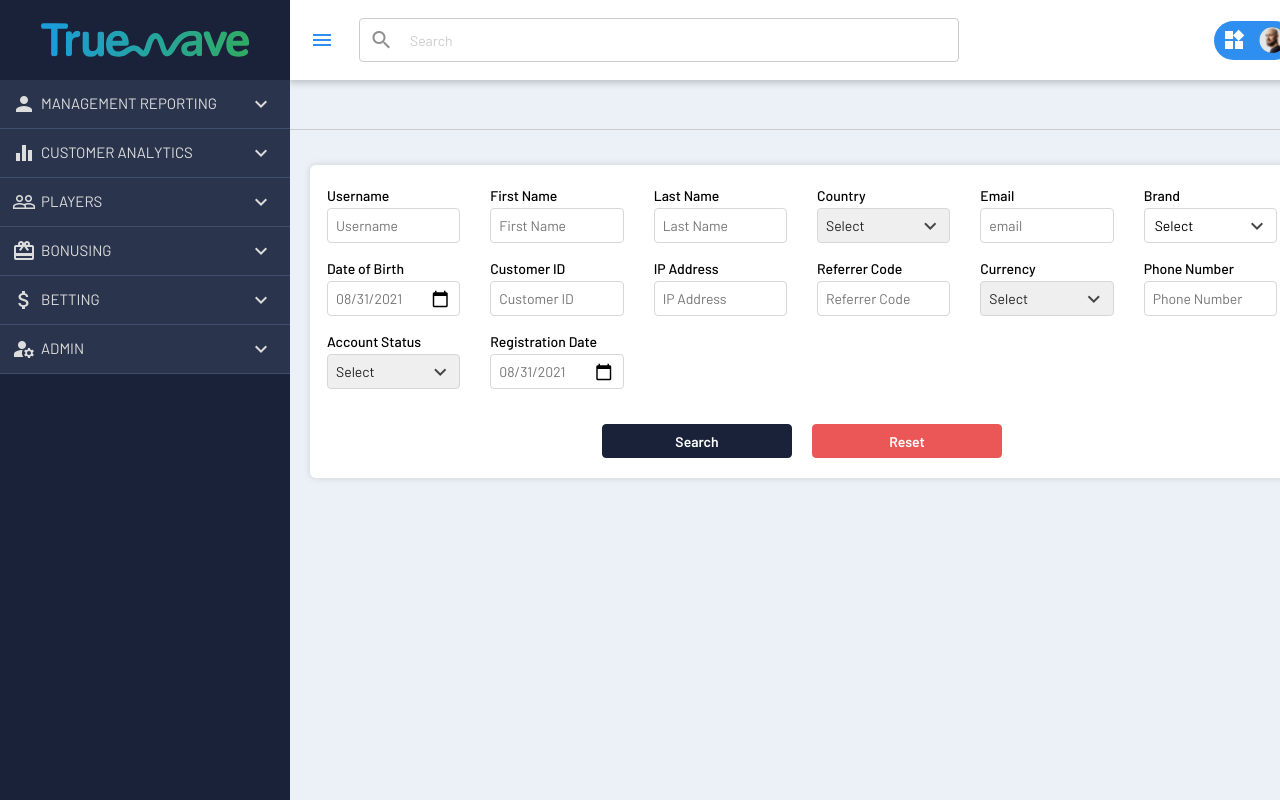
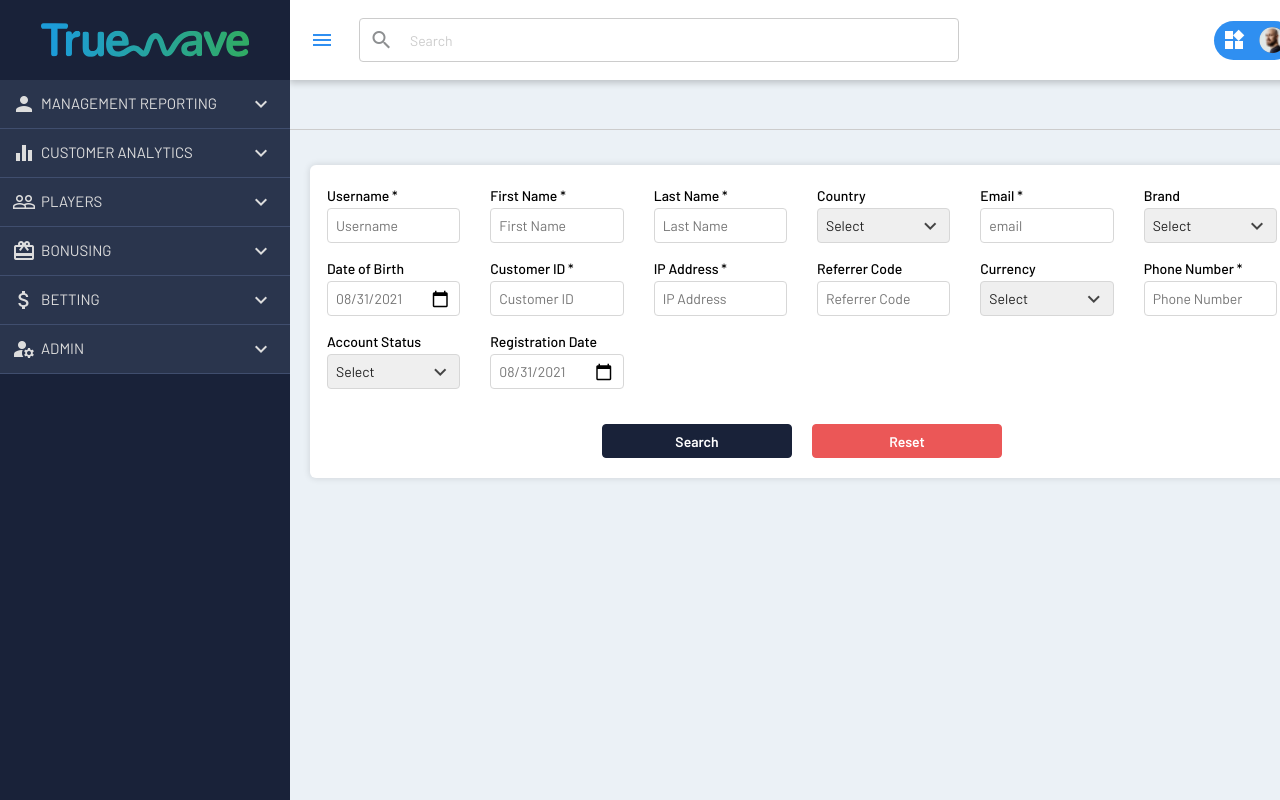
Before and after one commit to sirisha-ui/platform-fe, a React (Create React App) app: page /playersearch in a window 1280 px wide. Shown: the top 800 px of the page. Built offline with nearby package versions, Linux system fonts and the light colour scheme.

Commit message:
committed changes for * fields for player search

```diff
--- a/src/components/Players/playersSearch.js
+++ b/src/components/Players/playersSearch.js
@@ -182,7 +182,7 @@ class playerSearch extends React.Component{
                         <div className="row">
                            <div className="col-2">
                               <div className="CMS-formGroup">
-                                 <div className="CMS-formLabel">Username</div>
+                                 <div className="CMS-formLabel">Username *</div>
                                  <div className="CMS-formControl">
                                     {/* <input type="" id="" name="" placeholder="Username"/> */}
                                     <input type="text" placeholder="Username" value={this.state.username} onChange={this.onChangeUserName} />
@@ -191,7 +191,7 @@ class playerSearch extends React.Component{
                            </div>
                            <div className="col-2">
                               <div className="CMS-formGroup">
-                                 <div className="CMS-formLabel">First Name</div>
+                                 <div className="CMS-formLabel">First Name *</div>
                                  <div className="CMS-formControl">
                                     {/* <input type="" id="" name="" placeholder="First Name"/> */}
                                     <input type="text" placeholder="First Name" value={this.state.firstName} onChange={this.onChangeFirstName} />
@@ -201,7 +201,7 @@ class playerSearch extends React.Component{
                            </div>
                            <div className="col-2">
                               <div className="CMS-formGroup">
-                                 <div className="CMS-formLabel">Last Name</div>
+                                 <div className="CMS-formLabel">Last Name *</div>
                                  <div className="CMS-formControl">
                                     {/* <input type="" id="" name="" placeholder="Last Name"/> */}
                                     <input type="text" placeholder="Last Name" value={this.state.lastName} onChange={this.onChangeLastName} />
@@ -233,7 +233,7 @@ class playerSearch extends React.Component{
                            </div>
                            <div className="col-2">
                               <div className="CMS-formGroup">
-                                 <div className="CMS-formLabel">Email</div>
+                                 <div className="CMS-formLabel">Email *</div>
                                  <div className="CMS-formControl">
                                     {/* <input type="" id="" name="" placeholder="email"/> */}
                                     <input type="text" placeholder="email" value={this.state.email} onChange={this.onChangeEmail} />
@@ -244,12 +244,10 @@ class playerSearch extends React.Component{
                            <div className="col-2">
                               <div className="CMS-formGroup">
                                  <div className="CMS-formLabel">Brand</div>
-                                 <div className="CMS-dropdown CMS-brands-dropdown CMS-formControl">
-                                    <div className="CMS-dropdown-btn">Select</div>
-                                    <div className="CMS-dropdown-menu CMS-form-group">
+                                 <div className="CMS-dropdown CMS-formControl">
                                     <div className="CMS-select">
-                                    <select id="currency" name="File" value={this.state.brand} onChange={this.onChangeBrand}>
-                                          <option value="">Select</option>
+                                       <select value={this.state.brand} onChange={this.onChangeBrand}>
+                                       <option value="">Select</option>
                                           <option value="">Ken</option>
                                           <option value="">UG</option>
                                           <option value="">NG</option>
@@ -258,36 +256,12 @@ class playerSearch extends React.Component{
                                           <option value="">NGN</option>
                                           <option value="">TZ</option>
                                        </select>
-                                        </div>
-                                       {/* <div className="CMS-checkbox">
-                                          <input id="Kenya" type="checkbox" value="value2"/>
-                                          <label for="Kenya"></label>
-                                          <span className="SB-checkboxLabel">Ken</span>
-                                       </div>
-                                       <div className="CMS-checkbox">
-                                          <input id="UG" type="checkbox" value="value2"/>
-                                          <label for="UG"></label>
-                                          <span className="SB-checkboxLabel">UG</span>
-                                       </div>
-                                       <div className="CMS-checkbox">
-                                          <input id="NG" type="checkbox" value="value2"/>
-                                          <label for="NG"></label>
-                                          <span className="SB-checkboxLabel">NG</span>
-                                       </div>
-                                       <div className="CMS-checkbox">
-                                          <input id="ZM" type="checkbox" value="value2"/>
-                                          <label for="ZM"></label>
-                                          <span className="SB-checkboxLabel">ZM</span>
-                                       </div>
-                                       <div className="CMS-checkbox">
-                                          <input id="TZ" type="checkbox" value="value2"/>
-                                          <label for="TZ"></label>
-                                          <span className="SB-checkboxLabel">TZ</span>
-                                       </div> */}
                                     </div>
                                  </div>
                               </div>
                            </div>
+
+
                            <div className="col-2">
                               <div className="CMS-formGroup">
                                  <div className="CMS-formLabel">Date of Birth</div>
@@ -302,7 +276,7 @@ class playerSearch extends React.Component{
 
                            <div className="col-2">
                               <div className="CMS-formGroup">
-                                 <div className="CMS-formLabel">Customer ID</div>
+                                 <div className="CMS-formLabel">Customer ID *</div>
                                  <div className="CMS-formControl">
                                     {/* <input type="" id="" name="" placeholder="Customer ID"/> */}
                                     <input type="number" placeholder="Customer ID" value={this.state.customerId} onChange={this.onChangeCustomerId} />
@@ -312,7 +286,7 @@ class playerSearch extends React.Component{
                            </div>
                            <div className="col-2">
                               <div className="CMS-formGroup">
-                                 <div className="CMS-formLabel">IP Address</div>
+                                 <div className="CMS-formLabel">IP Address *</div>
                                  <div className="CMS-formControl">
                                     {/* <input type="" id="" name="" placeholder="IP Address"/> */}
                                     <input type="text" placeholder="IP Address" value={this.state.ipAddress} onChange={this.onChangeIpAddress} />
@@ -351,7 +325,7 @@ class playerSearch extends React.Component{
                            </div>
                            <div className="col-2">
                               <div className="CMS-formGroup">
-                                 <div className="CMS-formLabel">Phone Number</div>
+                                 <div className="CMS-formLabel">Phone Number *</div>
                                  <div className="CMS-formControl">
                                     {/* <input type="" id="" name="" placeholder="Phone Number"/> */}
                                     <input type="text" placeholder="Phone Number" value={this.state.phoneNumber} onChange={this.onChangePhoneNumber} />
```
